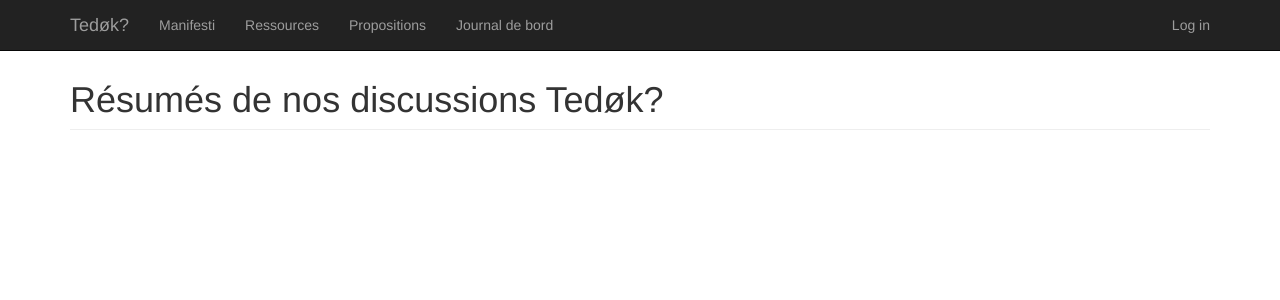
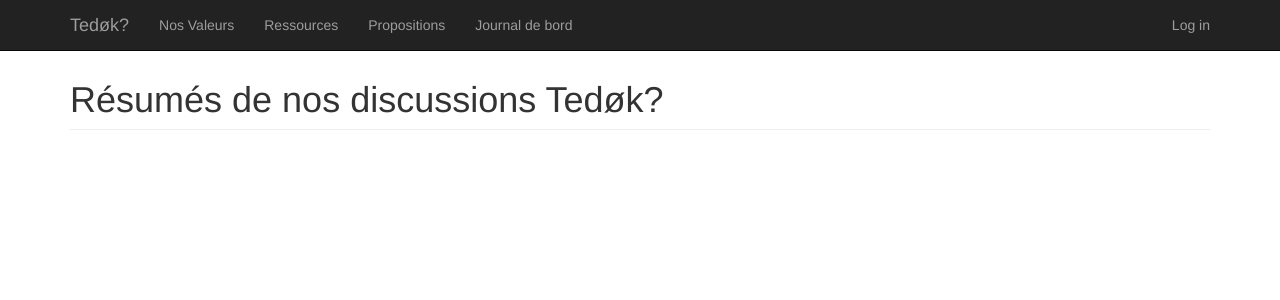
Before and after one commit to mattthieu/tedok, a Django app: page /logbook in a window 1280 px wide. Shown: the top 300 px of the page. Run offline with Django 3.2, Linux system fonts and the light colour scheme; data that the repository does not hold is empty; some libraries are stand-ins or nearby versions.

Commit message:
changed Manifesti into Nos Valeurs in template

```diff
--- a/templates/base.html
+++ b/templates/base.html
@@ -45,7 +45,7 @@ Journal de bord<!DOCTYPE html>
             <div class="collapse navbar-collapse" id="bs-example-navbar-collapse-1">
                 <ul class="nav navbar-nav">
                     <li>
-                        <a href="{% url 'choicapp:manifesti' %}">Manifesti</a>
+                        <a href="{% url 'choicapp:manifesti' %}">Nos Valeurs</a>
                     </li>
                     <li>
                         <a href="{% url 'choicapp:ressources' %}">Ressources</a>
```
